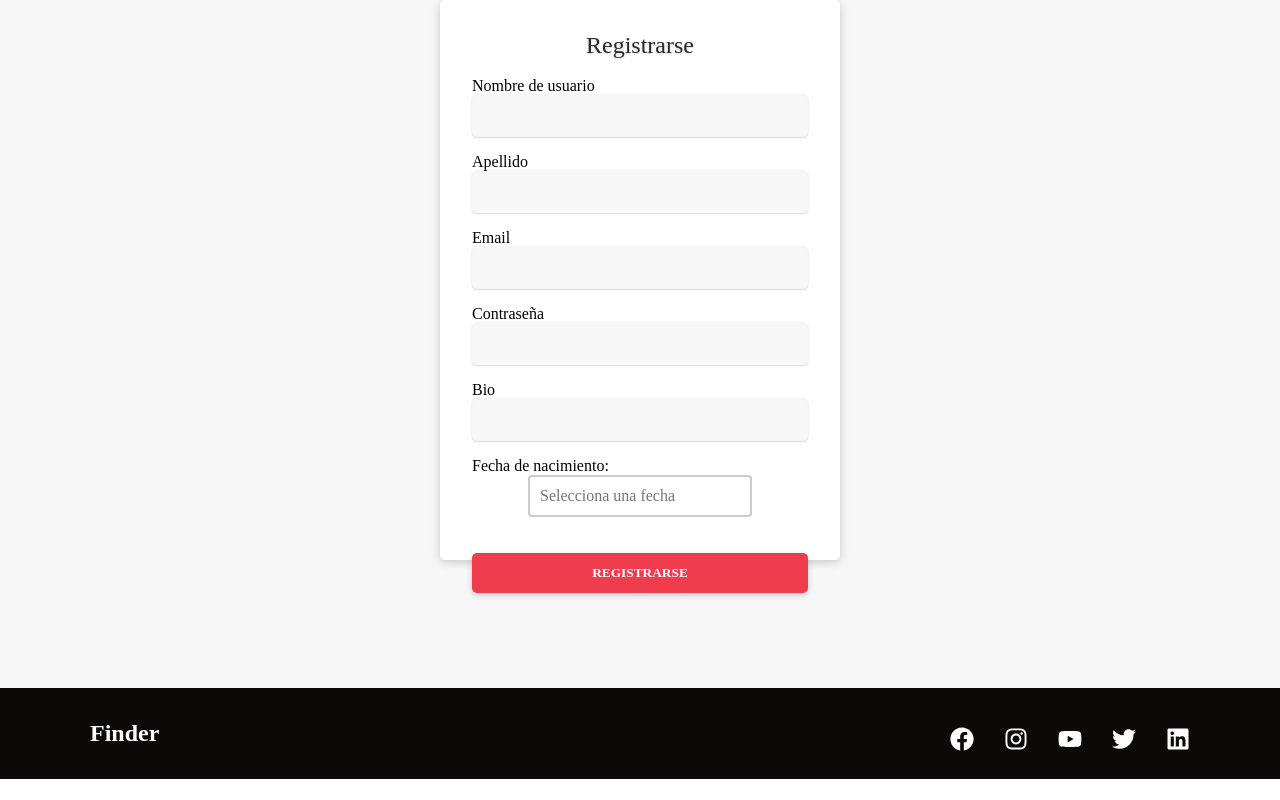
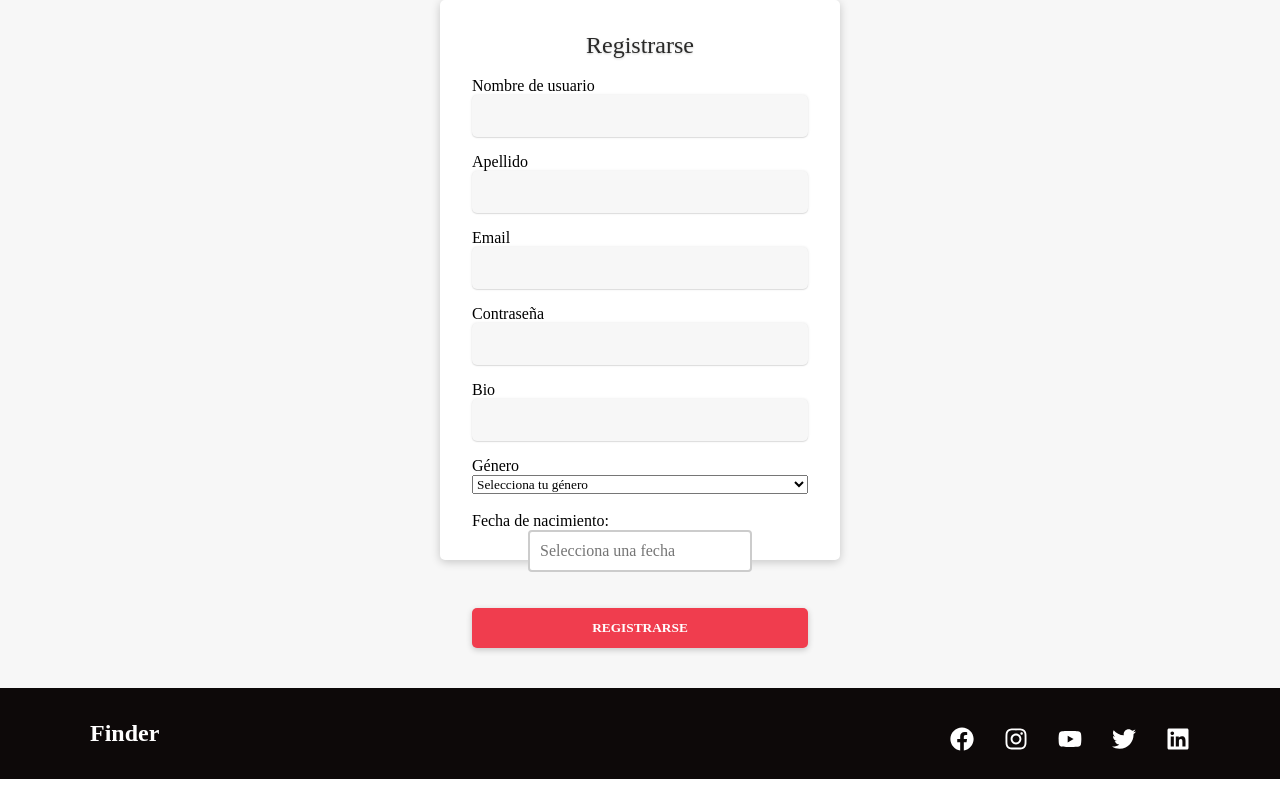
Before and after one commit to adrielav2/finder-frontend, a Next.js app: page /register in a window 1280 px wide. Built offline with nearby package versions, Linux system fonts and the light colour scheme.

Commit message:
intereses y register

```diff
--- a/src/components/Register/register.js
+++ b/src/components/Register/register.js
@@ -1,6 +1,6 @@
 import { useState } from 'react';
 import styled, { keyframes } from 'styled-components';
-import { register }  from "../../pages/api/apiregister"
+import { register } from '../apidata/apiregister';
 import { useRouter } from 'next/router'
 import axios from 'axios';
 import DatePicker from "react-datepicker";
@@ -174,6 +174,7 @@ function RegisterPage() {
   const [resumen, setResumen] = useState('');
   const [contrasena, setContrasena] = useState('');
   const [email, setEmail] = useState('');
+  const [generoid, setGeneroid] = useState(0);
   const router = useRouter();
   const [showPopup, setShowPopup] = useState(false);
   const [popupMessage, setPopupMessage] = useState('');
@@ -183,7 +184,7 @@ function RegisterPage() {
     try {
 
         const fechaFormateada = new Date(startDate).toISOString();
-        const response = await register(nombre, apellido1, fechaFormateada, contrasena, email, resumen);
+        const response = await register(nombre, apellido1, fechaFormateada, contrasena, email, resumen,generoid);
       const resultado = response.Resultado;
       if (resultado === 'True') {
         setPopupMessage('Registro exitoso');
@@ -259,7 +260,19 @@ function RegisterPage() {
           onChange={(e) => setResumen(e.target.value)}
           required
         />
-
+        <label htmlFor="generoid">Género</label>
+        <select
+        name="generoid"
+        id="generoid"
+        value={generoid}
+        onChange={(e) => setGeneroid(parseInt(e.target.value))}
+        required
+        >
+        <option value="0">Selecciona tu género</option>
+        <option value="1">Masculino</option>
+        <option value="2">Femenino</option>
+        </select>
+        <br/>
 
 <label htmlFor="birthdate">Fecha de nacimiento:</label>
 <DatePickerWrapper>
--- a/src/components/apidata/apiregister.js
+++ b/src/components/apidata/apiregister.js
@@ -1,13 +1,12 @@
 
-  import axios from 'axios';
-const register = async (nombre, apellido1, fechanacimiento, contrasena, email, resumen) => {
+import axios from 'axios';
+  const register = async (nombre, apellido1, fechanacimiento, contrasena, email, resumen,generoid) => {
     try {
-      const response = await axios.post(`http://localhost:3001/insertUsuario?nombre=${nombre}&apellido1=${apellido1}&fechanacimiento=${fechanacimiento}&contrasena=${contrasena}&email=${email}&resumen=${resumen}`);
+      const response = await axios.post(`http://localhost:3001/insertUsuario?nombre=${nombre}&apellido1=${apellido1}&fechanacimiento=${fechanacimiento}&contrasena=${contrasena}&email=${email}&resumen=${resumen}&generoid=${generoid}`);
 
       return response.data;
     } catch (error) {
       console.log('Error al crear cuenta', error);
     }
   }
-
   export { register };
```
Also changed, not shown: src/components/LoginSlider/sliderLogin.js (+0 -38 lines).
